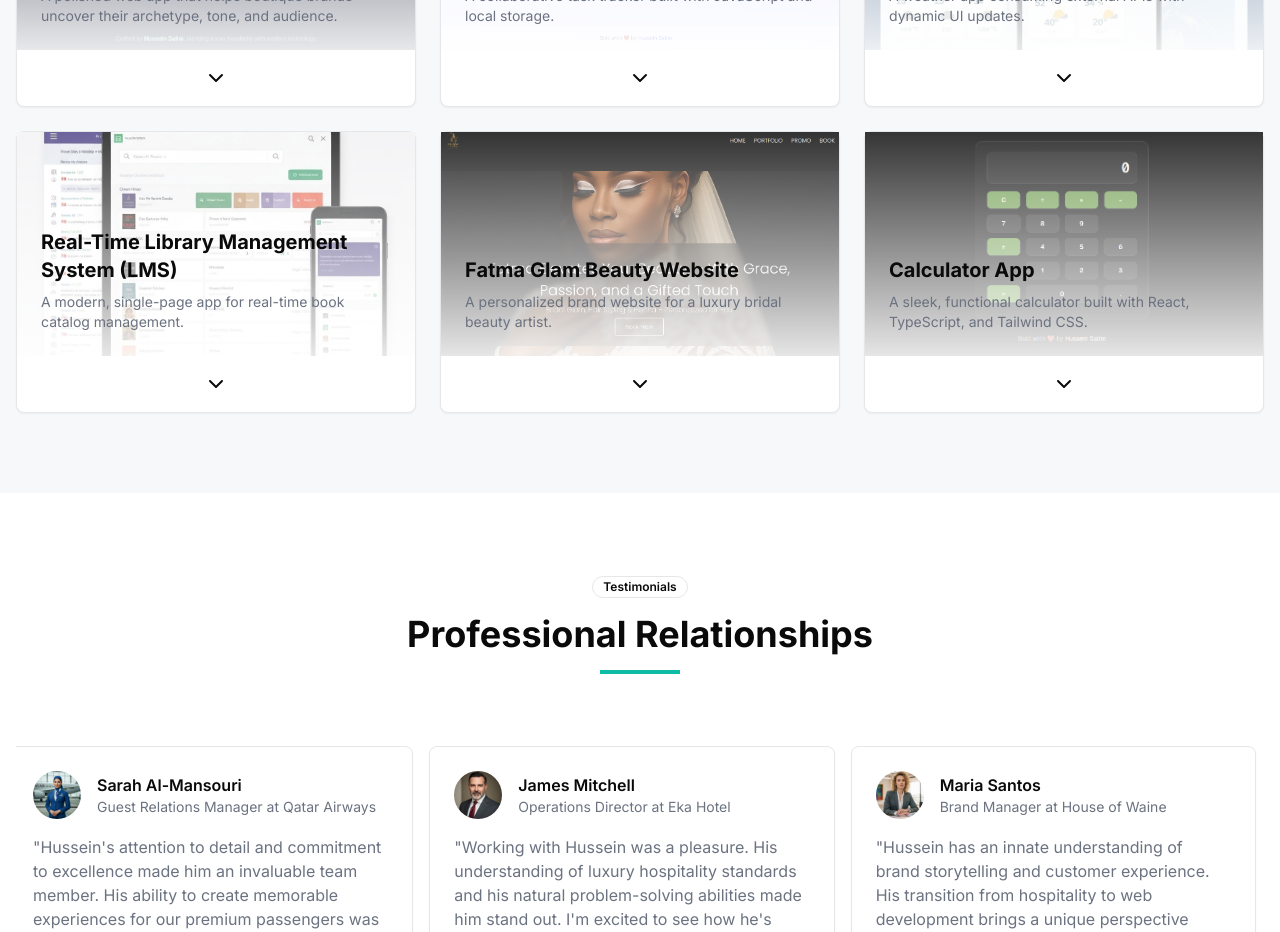
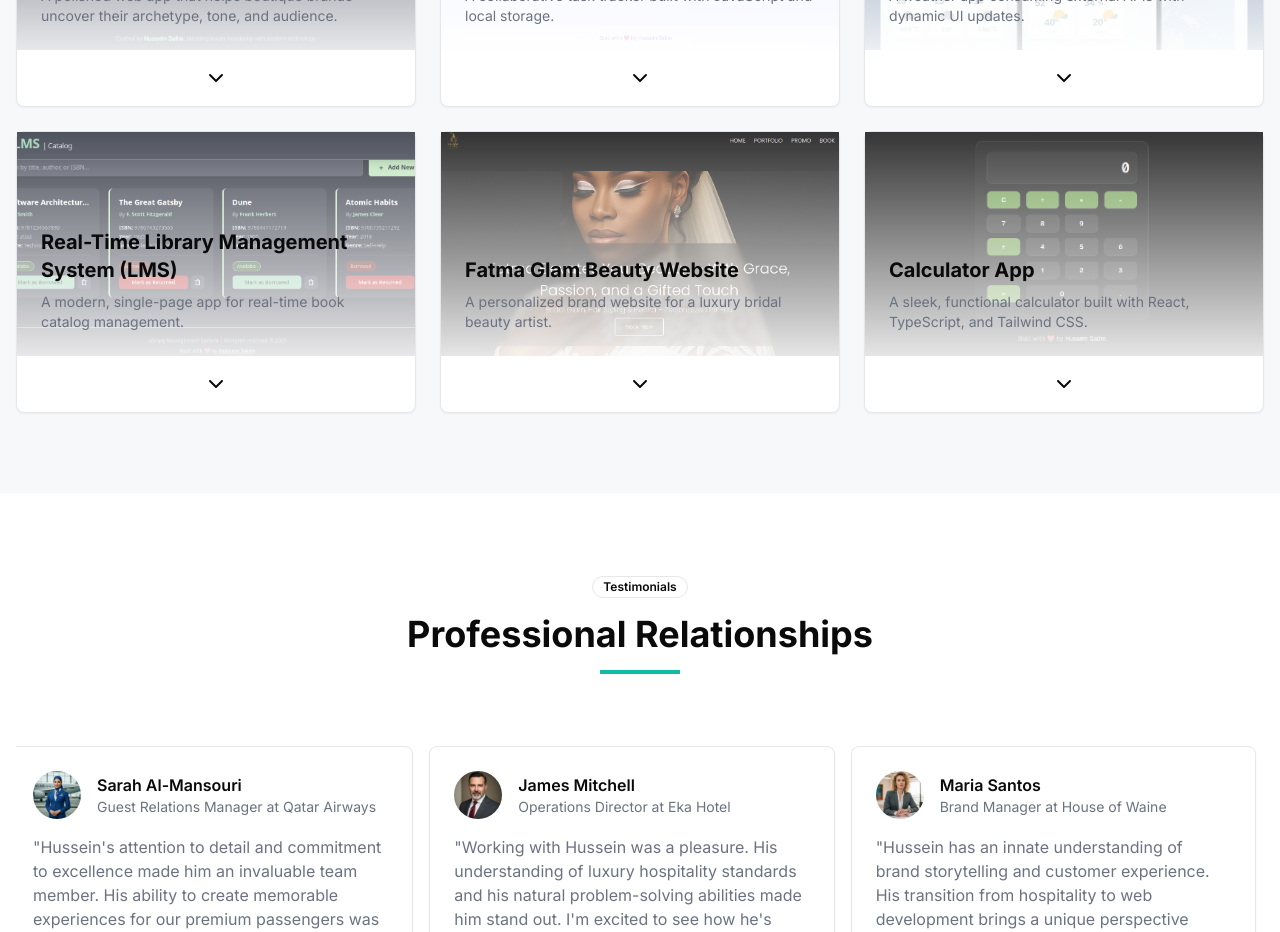
Before and after one commit to Hussein-Sonamreel/Hus-portfolio, a Next.js app: page / in a window 1280 px wide. Shown: the part 2940-3872 px from the top of the page. Built offline with nearby package versions, Linux system fonts and the light colour scheme.

Commit message:
Update projects.tsx

```diff
--- a/components/projects.tsx
+++ b/components/projects.tsx
@@ -88,7 +88,7 @@ export default function Projects() {
       title: "Real-Time Library Management System (LMS)",
       shortDescription: "A modern, single-page app for real-time book catalog management.",
       description: "A high-performance catalog management tool built with React, TypeScript, and live-synced using Firebase Firestore.",
-      image: "/library-management-system-interface.jpg",
+      image: "/library-management-system-interface.png",
       tags: ["React", "TypeScript", "Tailwind CSS", "Firebase Firestore", "Real-Time Sync"],
       features: [
         "Real-Time Catalog Sync (using Firestore onSnapshot)",
```
